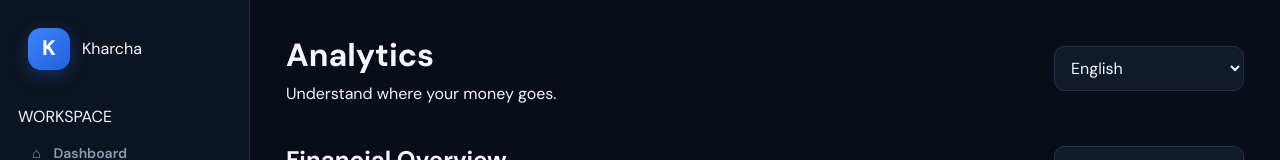
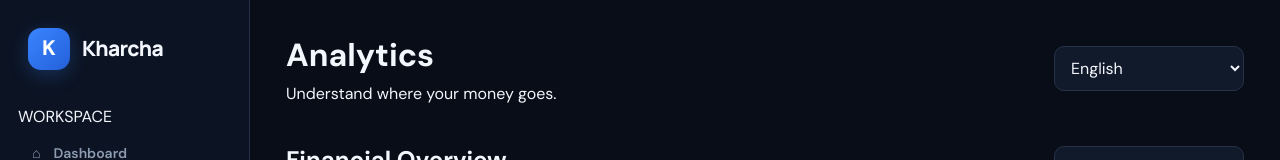
Before and after one commit to mubashirdon547-cyber/KHARCHA, a plain HTML site: page analytics.html in a window 1280 px wide. Shown: the top 160 px of the page. Drawn offline with Linux system fonts and the light colour scheme.

Commit message:
Update analytics.html

```diff
--- a/analytics.html
+++ b/analytics.html
@@ -139,7 +139,7 @@
   <aside class="sidebar">
     <div class="brand">
       <div class="brand-logo">K</div>
-      <span>Kharcha</span>
+    <span class="brand-name">Kharcha</span>
     </div>
 
     <div class="sidebar-section">
```
